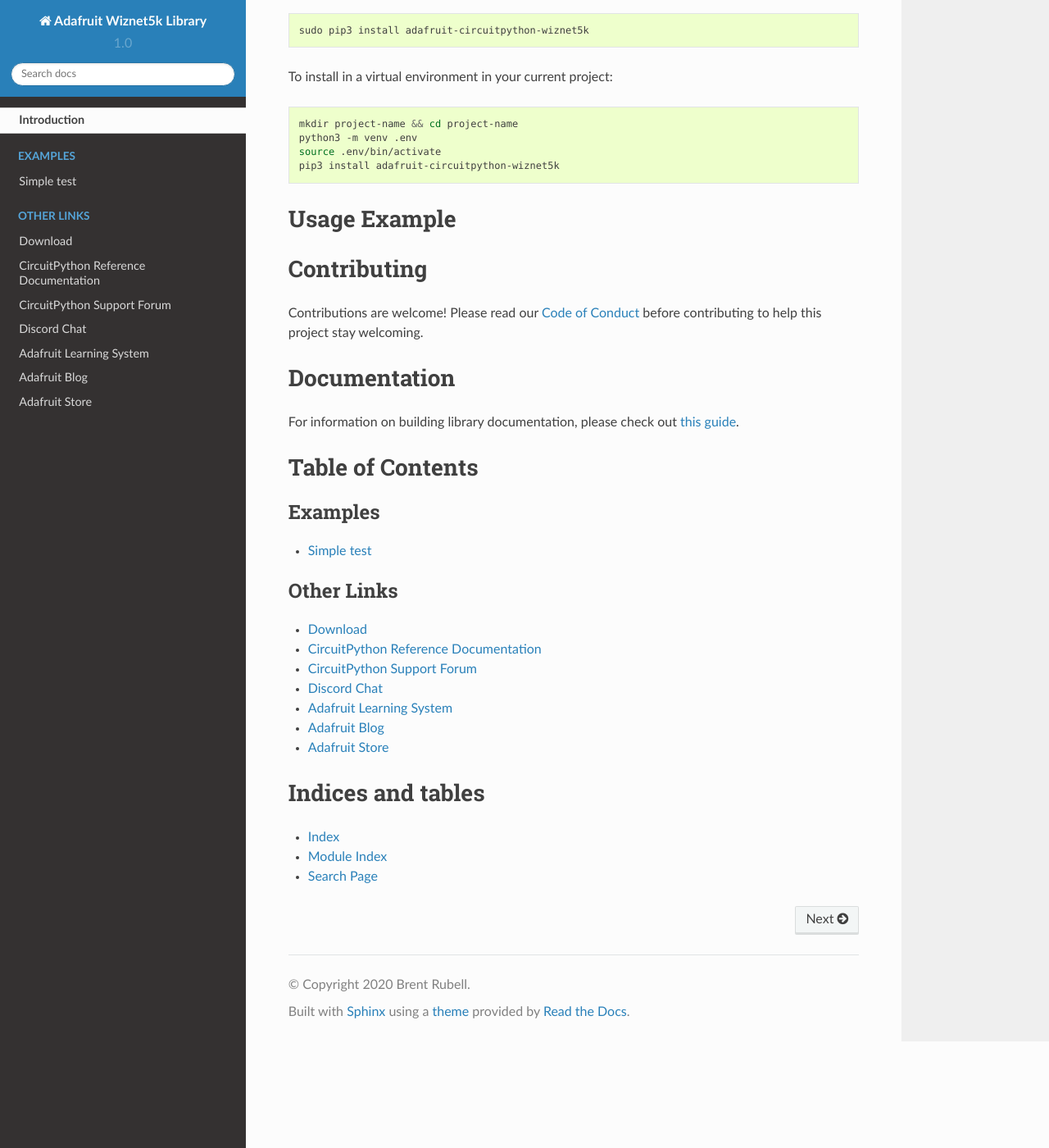
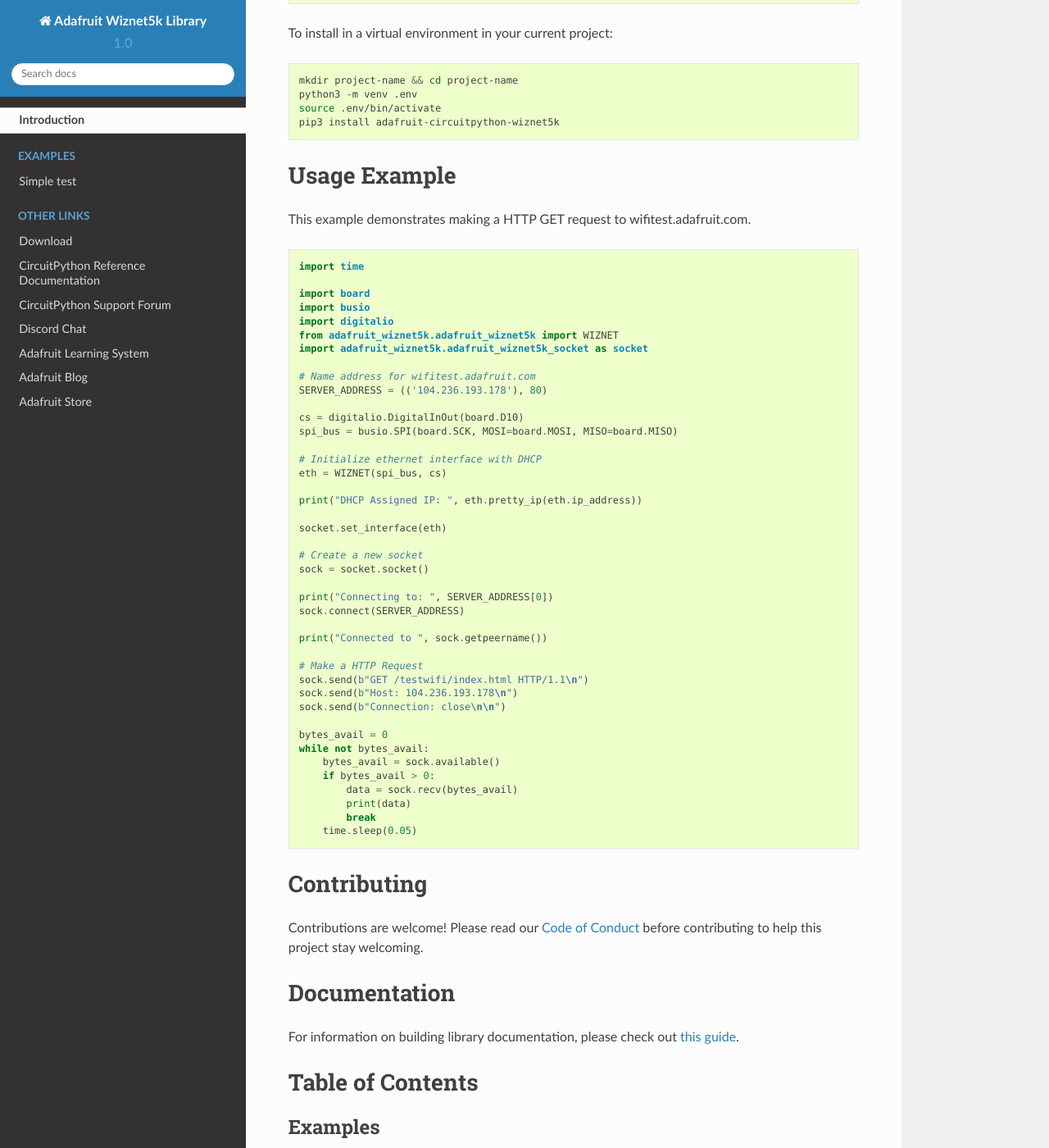
Before and after one commit to adafruit/Adafruit_CircuitPython_Wiznet5k, a Sphinx documentation site: the page built from docs/index.rst, in a window 1280 px wide and 1400 px high, scrolled down 862 px. Shown: the whole window at 82% size. Built offline with Sphinx 7.4.7 and the Read the Docs theme 2.0.0, drawn with Linux system fonts in a browser that asks for light colours; some of the changed text lies outside the part shown.

Commit message:
add docu

```diff
--- a/README.rst
+++ b/README.rst
@@ -15,6 +15,7 @@
 
 Pure-Python interface for WIZNET 5k ethernet modules.
 
+NOTE: This library does not currently contain a DNS client. You will need to include a server ip address and destination port in your code.
 
 Dependencies
 =============
@@ -59,8 +54,53 @@
 
 Usage Example
 =============
+This example demonstrates making a HTTP GET request to
+wifitest.adafruit.com.
 
-.. todo:: Add a quick, simple example. It and other examples should live in the examples folder and be included in docs/examples.rst.
+.. code-block:: python
+
+    import time
+
+    import board
+    import busio
+    import digitalio
+    from adafruit_wiznet5k.adafruit_wiznet5k import WIZNET
+    import adafruit_wiznet5k.adafruit_wiznet5k_socket as socket
+
+    # Name address for wifitest.adafruit.com
+    SERVER_ADDRESS = (('104.236.193.178'), 80)
+
+    cs = digitalio.DigitalInOut(board.D10)
+    spi_bus = busio.SPI(board.SCK, MOSI=board.MOSI, MISO=board.MISO)
+
+    # Initialize ethernet interface with DHCP
+    eth = WIZNET(spi_bus, cs)
+
+    print("DHCP Assigned IP: ", eth.pretty_ip(eth.ip_address))
+
+    socket.set_interface(eth)
+
+    # Create a new socket
+    sock = socket.socket()
+
+    print("Connecting to: ", SERVER_ADDRESS[0])
+    sock.connect(SERVER_ADDRESS)
+
+    print("Connected to ", sock.getpeername())
+
+    # Make a HTTP Request
+    sock.send(b"GET /testwifi/index.html HTTP/1.1\n")
+    sock.send(b"Host: 104.236.193.178\n")
+    sock.send(b"Connection: close\n\n")
+
+    bytes_avail = 0
+    while not bytes_avail:
+        bytes_avail = sock.available()
+        if bytes_avail > 0:
+            data = sock.recv(bytes_avail)
+            print(data)
+            break
+        time.sleep(0.05)
 
 Contributing
 ============
--- a/docs/conf.py
+++ b/docs/conf.py
@@ -20,7 +20,7 @@
 # Uncomment the below if you use native CircuitPython modules such as
 # digitalio, micropython and busio. List the modules you use. Without it, the
 # autodoc module docs will fail to generate with a warning.
-# autodoc_mock_imports = ["digitalio", "busio"]
+autodoc_mock_imports = ["digitalio", "busio"]
 
 
 intersphinx_mapping = {'python': ('https://docs.python.org/3.4', None),'BusDevice': ('https://circuitpython.readthedocs.io/projects/busdevice/en/latest/', None),'CircuitPython': ('https://circuitpython.readthedocs.io/en/latest/', None)}
--- a/docs/index.rst
+++ b/docs/index.rst
@@ -23,14 +23,10 @@
 .. toctree::
     :caption: Tutorials
 
-.. todo:: Add any Learn guide links here. If there are none, then simply delete this todo and leave
-    the toctree above for use later.
 
 .. toctree::
     :caption: Related Products
 
-.. todo:: Add any product links here. If there are none, then simply delete this todo and leave
-    the toctree above for use later.
 
 .. toctree::
     :caption: Other Links
```
Also changed, not shown: other parts of README.rst (+0 -6 lines).
